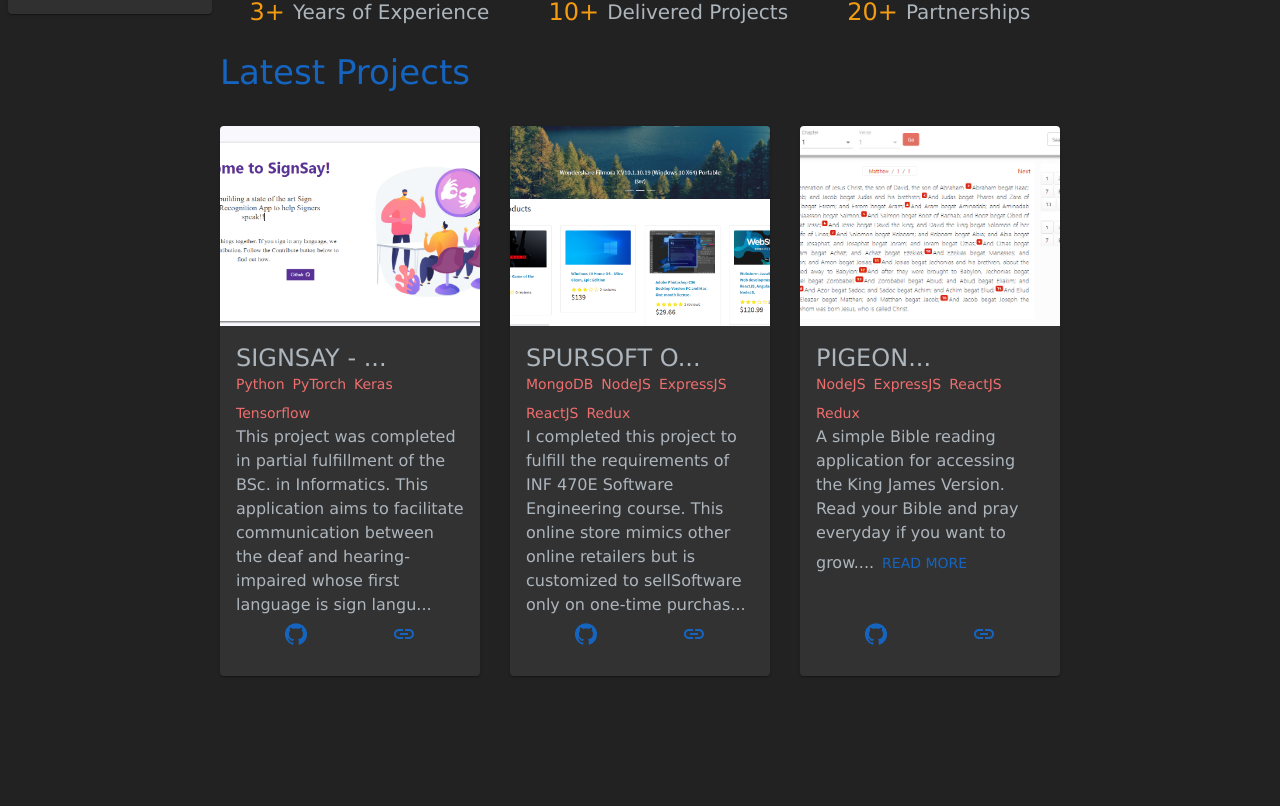
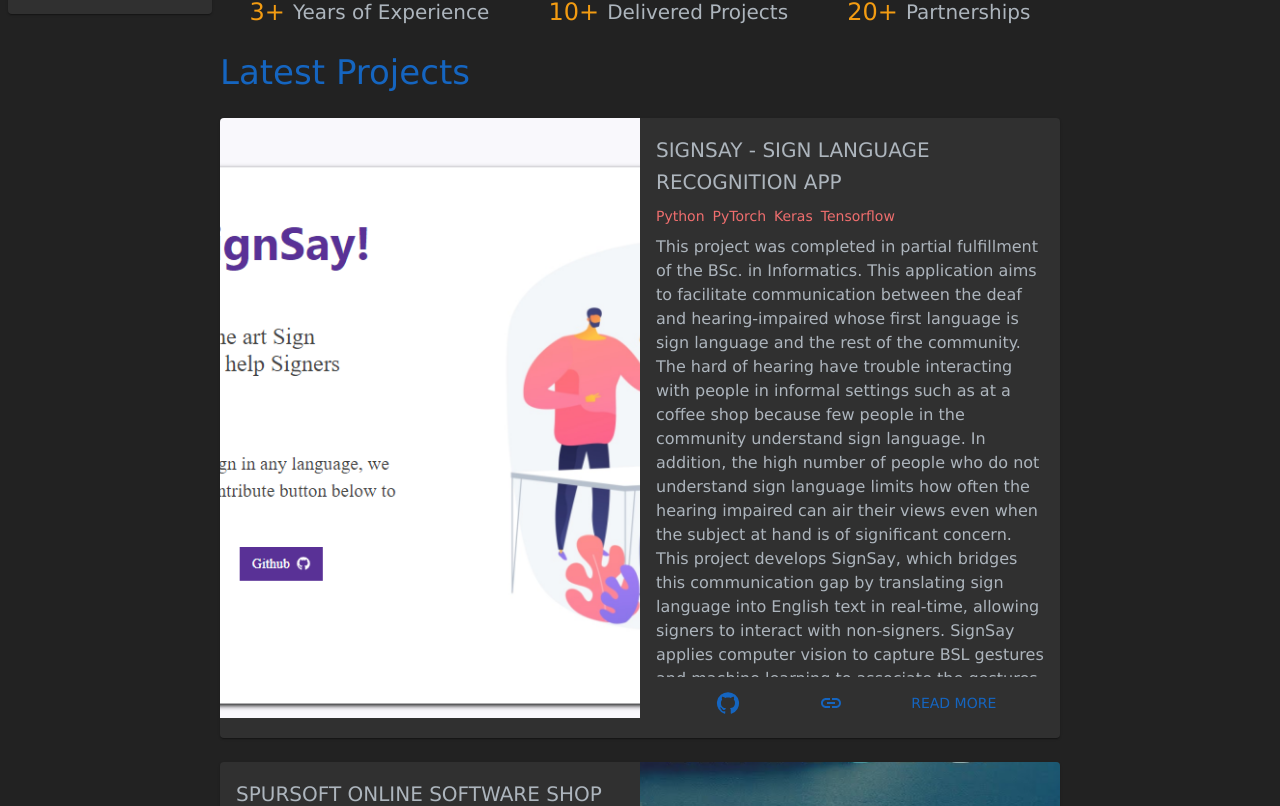
Before and after one commit to GodzillaJim/tigerv2, a React (Create React App) app: page / in a window 1280 px wide. Shown: the part 769-1575 px from the top of the page. Before the commit the page ends 1461 px from the top, so only its background shows below. Built offline with nearby package versions, Linux system fonts and the light colour scheme; a web font is replaced by a local one.

Commit message:
v2: set up project frames, image next

```diff
--- a/src/components/projects/index.tsx
+++ b/src/components/projects/index.tsx
@@ -1,6 +1,6 @@
 import { Grid, Typography } from "@mui/material";
 
-import { ProjectCard } from "./subComponents/ProjectCard";
+import FullwidthCard from "./subComponents/FullwidthCard";
 import React from "react";
 import { infor } from "../../data/data";
 import { v4 } from "uuid";
@@ -22,12 +22,12 @@ export const Portfolio = () => {
 
 const CardDeck = () => {
   return (
-    <div className="row">
-      {infor.projects.map((project) => (
-        <div className="col-sm-12 col-lg-4 my-2" key={`key-${v4()}`}>
-          <ProjectCard {...project} />
-        </div>
+    <Grid spacing={3} container direction="column">
+      {infor.projects.map((project, index) => (
+        <Grid item key={`key-${v4()}`}>
+          <FullwidthCard even={index % 2 === 0} project={project} />
+        </Grid>
       ))}
-    </div>
+    </Grid>
   );
 };
--- /dev/null
+++ b/src/components/projects/subComponents/FullwidthCard.tsx
@@ -0,0 +1,85 @@
+import { Button, Card, CardMedia, Grid, Typography } from "@mui/material";
+import { GitHub, Link } from "@mui/icons-material";
+import React, { useState } from "react";
+
+import CustomModal from "./CustomModal";
+import { Project } from "../../../types";
+import { v4 } from "uuid";
+
+interface IProject {
+  project: Project;
+  even: boolean;
+}
+const FullwidthCard = (props: IProject) => {
+  const {
+    project: { image },
+    even,
+  } = props;
+  return (
+    <Grid className="fullwidth-root" container>
+      <Grid sx={{ width: "100%" }} item>
+        <Card>
+          <Grid columns={2} container direction="row">
+            <Grid item xs={2} sm={1} md={1} lg={1} xl={1}>
+              {even && <CardMedia image={image} sx={{ height: 600 }} />}
+              {!even && <TextPane {...props.project} />}
+            </Grid>
+            <Grid item columns={1} xs={2} sm={1} md={1} lg={1} xl={1}>
+              {!even && <CardMedia image={image} sx={{ height: 600 }} />}
+              {even && <TextPane {...props.project} />}
+            </Grid>
+          </Grid>
+        </Card>
+      </Grid>
+    </Grid>
+  );
+};
+
+const TextPane = (props: Project) => {
+  const { name, stack, summary, github, site } = props;
+  const handleReadMore = () => {
+    setModalIsOpen(!modalIsOpen);
+  };
+  const [modalIsOpen, setModalIsOpen] = useState<boolean>(false);
+  return (
+    <Grid spacing={1} padding={2} container direction="column">
+      <Grid item>
+        <Typography variant="h6">{name.toUpperCase()}</Typography>
+      </Grid>
+      <Grid item>
+        <Grid container spacing={1} direction="row">
+          {stack.map((tech) => (
+            <Grid key={v4()} item>
+              <Typography color="#ef6e6e" variant="subtitle2">
+                {tech}
+              </Typography>
+            </Grid>
+          ))}
+        </Grid>
+      </Grid>
+      <Grid sx={{ maxHeight: 450, height: 450, overflow: "hidden" }} item>
+        {summary}
+      </Grid>
+      <Grid item>
+        <Grid justifyContent={"space-evenly"} container direction="row">
+          <Grid item>
+            <Button href={github} aria-label="redirect-to-github-page">
+              <GitHub />
+            </Button>
+          </Grid>
+          <Grid item>
+            <Button href={site} aria-label="redirect-to-live-site">
+              <Link />
+            </Button>
+          </Grid>
+          <Grid item>
+            <CustomModal open={modalIsOpen} project={{ ...props }} handleClose={() => setModalIsOpen(!modalIsOpen)} />
+            <Button onClick={handleReadMore}>Read More</Button>
+          </Grid>
+        </Grid>
+      </Grid>
+    </Grid>
+  );
+};
+
+export default FullwidthCard;
```
